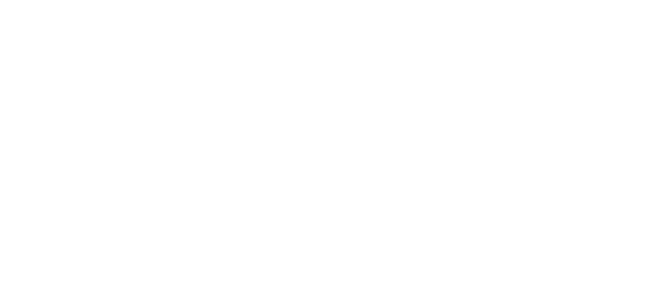
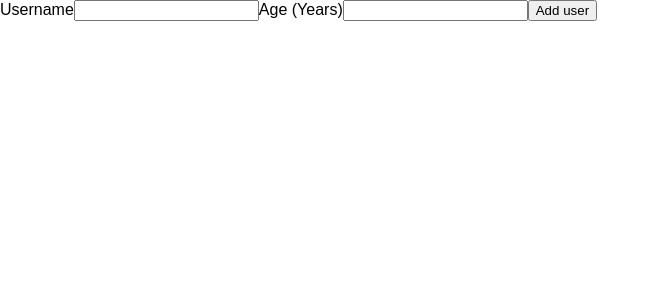
Before and after one commit to helinakdogan/people-lister, a React (Create React App) app: page / in a window 1280 px wide. Shown: the top 300 px of the page, without its empty margins (0-659 px from the left). Built offline with nearby package versions, Linux system fonts and the light colour scheme.

Commit message:
18.06.2023

```diff
--- a/src/App.js
+++ b/src/App.js
@@ -1,10 +1,10 @@
 import React from 'react';
-
+import AddUser from './components/Users/AddUser';
 
 function App() {
   return (
     <div>
-
+      <AddUser/>
     </div>
   );
 }
--- a/src/components/Users/AddUser.js
+++ b/src/components/Users/AddUser.js
@@ -1,8 +1,14 @@
 import React from 'react'
 
 const AddUser = (props) => {
+
+  const addUserHandler = (event) => {
+    event.preventDefault();
+  };
+
   return (
-    <form>
+
+    <form onSubmit={addUserHandler}>
         <label htmlFor='username'>Username</label>
         <input id='username' type='text'></input>
 
```
